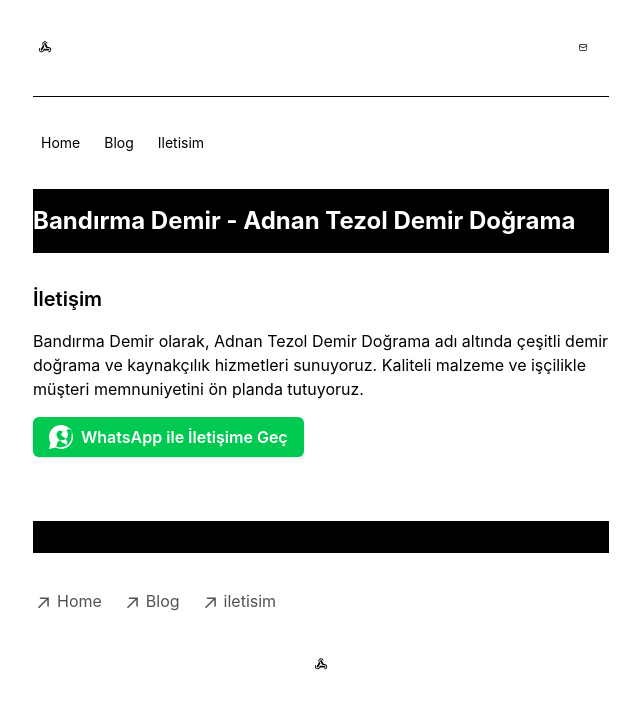
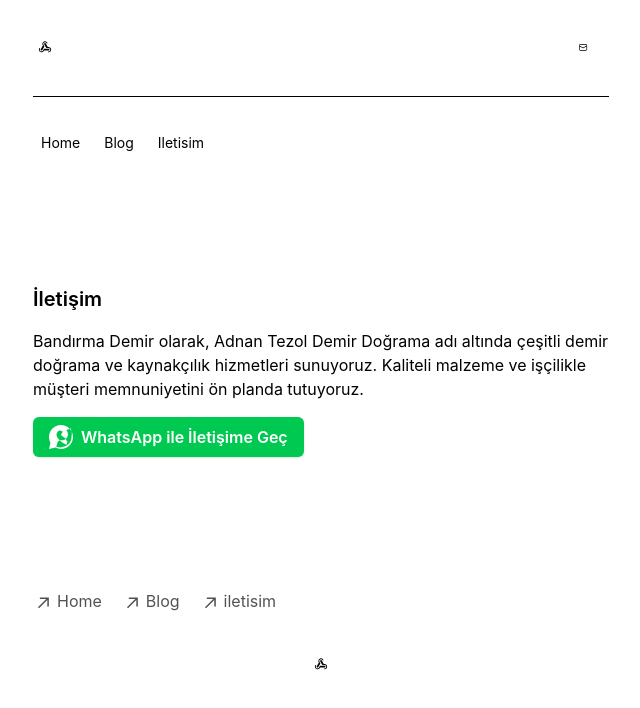
Before and after one commit to Burrhanburak/portfo-adnan, a Next.js app: page /iletisim in a window 1280 px wide. Shown: the top 708 px of the page, without its empty margins (319-959 px from the left). Built offline with nearby package versions, Linux system fonts and the light colour scheme.

Commit message:
iletiim fix  commit

```diff
--- a/app/iletisim/page.tsx
+++ b/app/iletisim/page.tsx
@@ -4,7 +4,7 @@ import React from "react";
 const Iletisim = () => {
   return (
     <div className="w-full container mx-auto">
-      <header className="bg-black text-white py-4">
+      <header className="bg-white text-black dark:!bg-black dark:!text-white text-white py-4">
         <div className="container mx-auto">
           <h1 className="text-2xl font-bold">
             Bandırma Demir - Adnan Tezol Demir Doğrama
@@ -38,7 +38,7 @@ const Iletisim = () => {
         </section>
       </div>
 
-      <footer className="bg-black text-white py-4">
+      <footer className="text-white py-4">
         <div className="container mx-auto text-center">
           {/* <p>&copy; 2024 Bandırma Demir - Adnan Tezol Demir Doğrama</p> */}
         </div>
```
